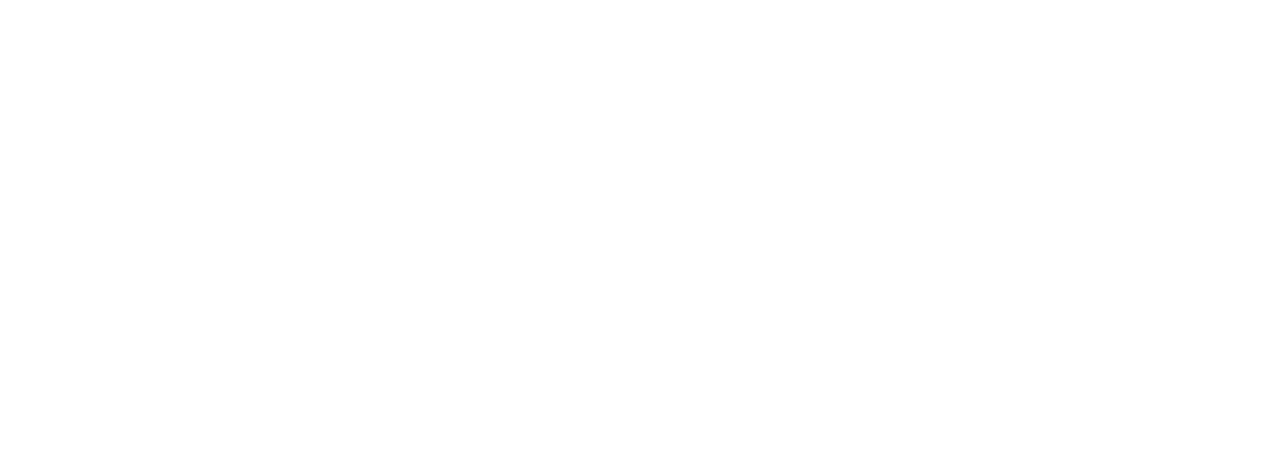
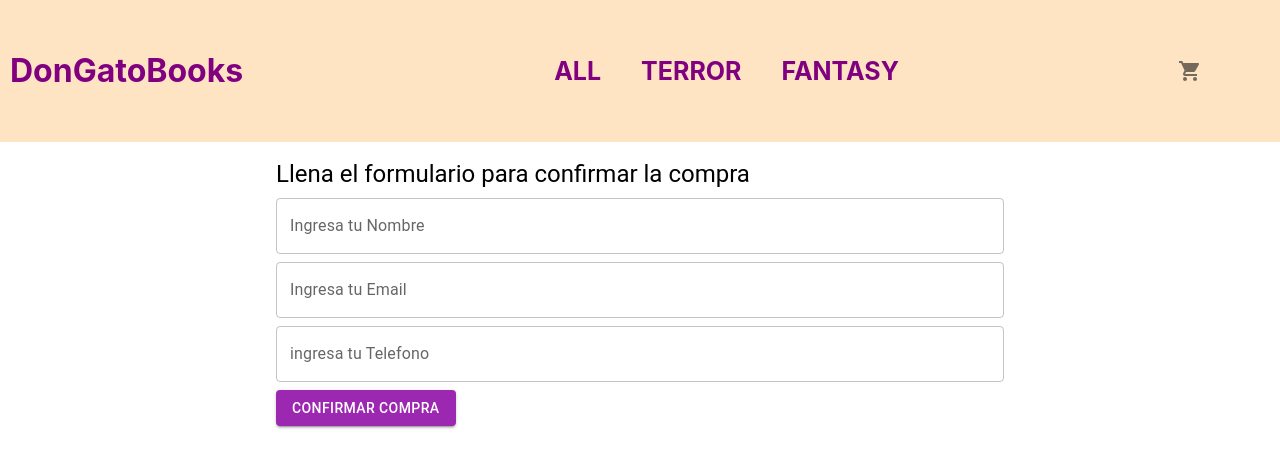
Before and after one commit to CarlosHadla/CarlosHadlaReactjs, a React (Create React App) app: page /checkout in a window 1280 px wide. Before the commit this address had no page. Shown: the top 468 px of the page. Built offline with nearby package versions, Linux system fonts and the light colour scheme.

Commit message:
Actualizando FireBase y carrito

```diff
--- a/package.json
+++ b/package.json
@@ -13,6 +13,7 @@
     "@testing-library/user-event": "^13.5.0",
     "axios": "^1.3.6",
     "firebase": "^9.22.0",
+    "formik": "^2.2.9",
     "json-server": "^0.17.3",
     "react": "^18.2.0",
     "react-dom": "^18.2.0",
@@ -20,7 +21,9 @@
     "react-router-dom": "^6.10.0",
     "react-scripts": "5.0.1",
     "sweetalert2": "^11.7.5",
-    "web-vitals": "^2.1.4"
+    "uyp": "^0.0.0",
+    "web-vitals": "^2.1.4",
+    "yup": "^1.1.1"
   },
   "scripts": {
     "start": "react-scripts start",
--- a/src/App.js
+++ b/src/App.js
@@ -5,8 +5,8 @@ import { Navbar } from "./components/Navbar/Navbar";
 import { ItemListContainer } from "./components/ItemList/ItemListContainer";
 import ItemDetailConteiner from "./components/ItemDetail/ItemDetailConteiner";
 import CartConteiner from "./components/Cart/CartConteiner";
-import Form from "./components/Form/Form";
 import CartContextProvider from "./context/CartContext";
+import FormCheckoutConteiner from "./components/FormCheckout/FormCheckoutConteiner";
 
 function App() {
   return (
@@ -18,7 +18,15 @@ function App() {
             <Route path="/category/:name" element={<ItemListContainer />} />
             <Route path="/itemDetail/:id" element={<ItemDetailConteiner />} />
             <Route path="/cart" element={<CartConteiner />} />
-            <Route path="/form" element={<Form />} />
+            <Route path="/checkout" element={<FormCheckoutConteiner />} />
+            <Route
+              path="*"
+              element={
+                <h1 style={{ textAlign: "center" }}>
+                  La ruta especificada no existe
+                </h1>
+              }
+            />
           </Route>
         </Routes>
       </CartContextProvider>
--- a/src/components/Cart/Cart.jsx
+++ b/src/components/Cart/Cart.jsx
@@ -1,7 +1,7 @@
 import { Button } from "@mui/material";
 import { Link } from "react-router-dom";
 
-const Cart = ({ cart, eliminarPorId, total, opcionesEliminarCarro }) => {
+const Cart = ({ cart, eliminarPorId, total, opcionesEliminarCarro, navigate }) => {
   return (
     <div
       style={{
@@ -49,10 +49,10 @@ const Cart = ({ cart, eliminarPorId, total, opcionesEliminarCarro }) => {
               variant="contained"
               color="secondary"
             >
-              Delete
+              Eliminar
             </Button>
-            <Button variant="contained" color="secondary">
-              Purchase
+            <Button variant="contained" color="secondary" onClick={()=>navigate("/checkout")}>
+              Continuar con la compra
             </Button>
           </div>
         </>
--- a/src/components/Cart/CartConteiner.jsx
+++ b/src/components/Cart/CartConteiner.jsx
@@ -2,11 +2,14 @@ import React, { useContext } from 'react'
 import Cart from './Cart'
 import { CartContext } from '../../context/CartContext'
 import Swal from 'sweetalert2'
+import { useNavigate } from 'react-router-dom'
 
 
 const CartConteiner = () => {
   const {cart, limpiarCarrito, eliminarPorId, precioTotal} = useContext(CartContext)
   let total = precioTotal()
+
+  const navigate = useNavigate()
 
   const opcionesEliminarCarro = () =>{
     Swal.fire({
@@ -24,7 +27,7 @@ const CartConteiner = () => {
   }
   return (
     <div>
-        <Cart cart={cart} eliminarPorId={eliminarPorId} total={total} opcionesEliminarCarro={opcionesEliminarCarro}/>
+        <Cart cart={cart} eliminarPorId={eliminarPorId} total={total} opcionesEliminarCarro={opcionesEliminarCarro} navigate={navigate}/>
     </div>
   )
 }
--- a/src/components/Form/Form.jsx
+++ /dev/null
@@ -1,40 +0,0 @@
-import React, { useState } from "react";
-
-const Form = () => {
-  const [data, setData] = useState({
-    nombre: "",
-    apellido: "",
-  });
-
-  const manejarCambio = (e) => {
-    setData({ ...data, [e.target.name]: e.target.value });
-  };
-
-  const envioForm = (event) => {
-    event.preventDefault();
-  };
-  return (
-    <div>
-      <h1>Hola Form</h1>
-      <form onSubmit={envioForm}>
-        <input
-          type="text"
-          placeholder="nombre"
-          name="nombre"
-          value={data.nombre}
-          onChange={manejarCambio}
-        />
-        <input
-          type="text"
-          placeholder="apellido"
-          name="apellido"
-          value={data.apellido}
-          onChange={manejarCambio}
-        />
-        <button type="submit">Enviar</button>
-      </form>
-    </div>
-  );
-};
-
-export default Form;
--- /dev/null
+++ b/src/components/FormCheckout/FormCheckout.jsx
@@ -0,0 +1,62 @@
+import { Button, Grid, TextField, Typography } from "@mui/material";
+import React from "react";
+
+const FormCheckout = ({ handleSubmit, handleChange, errors }) => {
+  return (
+    <div>
+      <form action="" onSubmit={handleSubmit}>
+        <Grid container justifyContent={"center"} gap={1} p={2}>
+          <Grid item xs={12} md={7}>
+            <Typography variant="h5" color="initial">
+              Llena el formulario para confirmar la compra
+            </Typography>
+          </Grid>
+          <Grid item xs={12} sm={7}>
+            <TextField
+              id="outlined-basic"
+              label="Ingresa tu Nombre"
+              variant="outlined"
+              onChange={handleChange}
+              name="nombre"
+              fullWidth
+              error={errors.nombre ? true : false}
+              helperText={errors.nombre}
+            />
+          </Grid>
+
+          <Grid item xs={12} sm={7}>
+            <TextField
+              id="outlined-basic"
+              label="Ingresa tu Email"
+              variant="outlined"
+              name="mail"
+              onChange={handleChange}
+              fullWidth
+              error={errors.mail ? true : false}
+              helperText={errors.mail}
+            />
+          </Grid>
+          <Grid item xs={12} sm={7}>
+            <TextField
+              id="outlined-basic"
+              label="ingresa tu Telefono"
+              variant="outlined"
+              onChange={handleChange}
+              name="telefono"
+              fullWidth
+              error={errors.telefono ? true : false}
+              helperText={errors.telefono}
+            />
+          </Grid>
+          <Grid item xs={12} sm={7}>
+            <Button type="submit" variant="contained" color="secondary">
+              Confirmar Compra
+            </Button>
+          </Grid>
+        </Grid>
+      </form>
+    </div>
+  );
+};
+
+export default FormCheckout;
--- /dev/null
+++ b/src/components/FormCheckout/FormCheckoutConteiner.jsx
@@ -0,0 +1,73 @@
+import { useContext, useState } from "react";
+import FormCheckout from "./FormCheckout";
+
+import { useFormik } from "formik";
+import * as Yup from "yup";
+import { CartContext } from "../../context/CartContext";
+import { dataBase } from "../../firebaseConfig";
+import { addDoc, collection, updateDoc,doc } from "firebase/firestore";
+import { Link } from "react-router-dom";
+import { Button } from "@mui/material";
+
+const FormCheckoutContainer = () => {
+  const { cart, precioTotal } = useContext(CartContext);
+  const [idOrder, setIdOrder] = useState(null);
+  const chechOutFn = (data) => {
+    let dataOrder = {
+      buyer: data,
+      items: cart,
+      total: precioTotal(),
+    };
+    const ordersCollection = collection(dataBase, "orders");
+    addDoc(ordersCollection, dataOrder).then((respuesta) =>
+      setIdOrder(respuesta.id)
+    );
+
+
+  };
+
+  const { handleSubmit, handleChange, errors } = useFormik({
+    initialValues: {
+      nombre: "",
+      mail: "",
+      telefono: "",
+    },
+    onSubmit: chechOutFn,
+    validationSchema: Yup.object().shape({
+      nombre: Yup.string()
+        .required("Campo obligatorio")
+        .min(3, "Mínimo 3 caracteres")
+        .max(15, "Máximo 15 caracteres"),
+      mail: Yup.string()
+        .email("Debe ingresar un Email")
+        .required("Campo obligatorio"),
+      telefono: Yup.number().required("Campo obligatorio"),
+    }),
+    validateOnChange: false,
+  });
+
+  return (
+    <div>
+      {idOrder ? (
+        <div style={{ textAlign: "center" }}>
+          <h1>Confirmado</h1>
+          <h2>El Id de tu compra es: {idOrder}</h2>
+          <h3>Gracias por comprar con nosotros</h3>
+          <Link to="/">
+            <Button variant="contained" color="secondary">
+              Volver al Inicio
+            </Button>
+          </Link>
+        </div>
+      ) : (
+        <FormCheckout
+          handleSubmit={handleSubmit}
+          handleChange={handleChange}
+          errors={errors}
+        />
+      )}
+    </div>
+  );
+};
+
+export default FormCheckoutContainer;
--- a/src/components/ItemDetail/ItemDetailConteiner.jsx
+++ b/src/components/ItemDetail/ItemDetailConteiner.jsx
@@ -19,10 +19,7 @@ const ItemDetailConteiner = () => {
       setProduct({
         ...respuesta.data(),
         id:respuesta.id
-      }))
-
-    // let finded = products.find((e) => e.id === +id);
-    // setProduct(finded);
+      })).catch(error=>console.log(error))
   }, [id]);
 
   const onAdd = (quantity) => {
```
Also changed, not shown: 1 other file (tests, documents, lock files or other folders).
